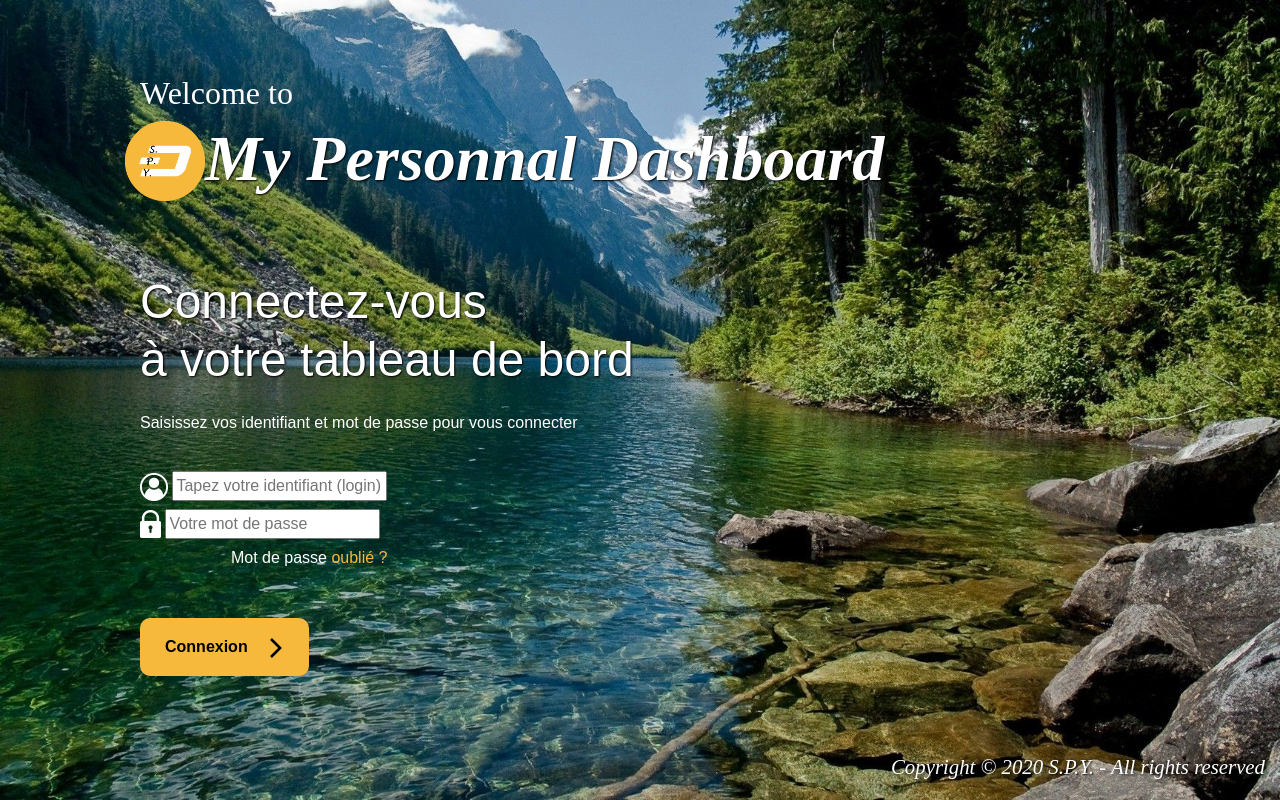
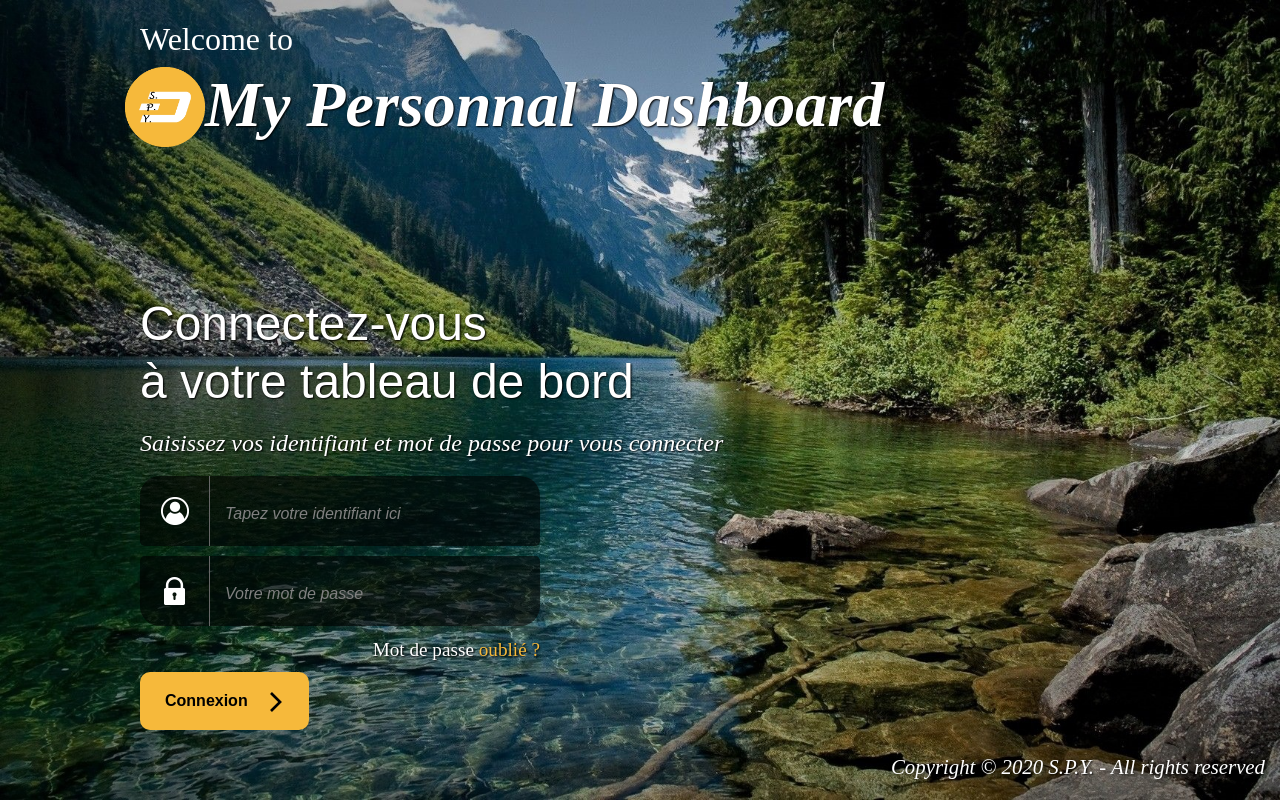
Before and after one commit to sergio-nunez-meneses/purchase-management-dashboard, a PHP site: page / in a window 1280 px wide. Run offline with PHP 8.4, Linux system fonts and the light colour scheme; some libraries are stand-ins or nearby versions.

Commit message:
modal Fooetr et RecupId

```diff
--- a/classes/controllers/UsersController.php
+++ b/classes/controllers/UsersController.php
@@ -52,5 +52,22 @@ class UsersController
       $_SESSION['logged'] = false;
   }
 
+  public static function check_mail_recup_id()
+  {
+      $check_mail = (new RecupIdModel())->test_User_Mail(htmlspecialchars($_POST['mailRecupId']));
+      if (isset($check_mail['email'])) {
+          // Les variables
+          $to = htmlspecialchars($_POST['mailRecupId']);
+          $subject = 'My Personnal Dashboard - Mes identifiant et mot de passe';
+          $message = 'Login : ' . $check_mail['login'] . ' // Mot de passe : ' . $check_mail['pwd'];
+          $headers = 'From: My Personnal Dashboard';
+          // Envoi de l'email
+          // mail($to, $subject, $message, $headers); // A CONFIGURER !
+      }
+      else {
+          $infoMail = "Adresse email inconnue ou erronée.";
+      }
+
+  }
 
 }
--- a/index.php
+++ b/index.php
@@ -28,6 +28,29 @@ try {
             throw new Exception('blablabla');
         }
     }
+
+    elseif (isset($_GET['mail'])) {
+      if ($_GET['mail'] == 'try') {
+        if (!empty(htmlspecialchars($_POST['mailRecupId']))) {
+
+            $mail_By_User = htmlspecialchars($_POST['mailRecupId']);
+
+            if (isset($mail_By_User)) {
+              UsersController::check_mail_recup_id();
+            }
+        }
+        else {
+            throw new Exception('Indiquez l\'e-mail que vous avez renseigné lors de la création de votre compte.');
+        }
+      }
+      elseif ($_GET['mail'] == 'OK') {
+        echo 'mail OK';
+      }
+      elseif ($_GET['mail'] == 'KO') {
+        echo 'mail KO';
+      }
+    }
+
     else {
         UsersController::sign_in();
     }
--- a/public/CSS/sign_inStyle.css
+++ b/public/CSS/sign_inStyle.css
@@ -8,14 +8,15 @@
   font-family: "Arial", "sans serif";
 }
 
+#titre {
+  flex-wrap: nowrap;
+  align-items: flex-start;
+}
+
 .contenu {
   margin-left: 10%;
   margin-top: auto;
   height: 90%;
-}
-
-main {
-
 }
 
 #logo {
@@ -33,7 +34,7 @@ h1, h2, h3, .instructions {
 h1 {
   font-style: italic;
   font-size: 4rem;
-  margin-bottom: 10%;
+  margin-bottom: 20%;
   font-family: "Helvetica LT Std", "sans serif";
   text-shadow: 1px 1px 2px black;
 }
@@ -50,12 +51,73 @@ h3 {
 }
 
 .instructions {
-  margin-top: 3%;
-  margin-bottom: 5%;
+  margin-top: 2%;
+  margin-bottom: 2%;
+  text-shadow: 1px 1px 2px black;
+  font-family: "Helvetica LT Std", "sans serif";
+  font-size: 1.5rem;
+  font-style: italic;
+  }
+
+/* Formulaire */
+
+.field {
+  width: 400px;
+  height: 70px;
+  margin-bottom: 10px;
 }
+
+.field input {
+  font-size: 1.5rem !important;
+  height: 70px !important;
+  border: 0px !important;
+  background-color: rgba(0, 0, 0, 0.6) !important;
+}
+
+::placeholder {
+  color: grey !important;
+  font-size: 1rem !important;
+  font-style: italic;
+}
+
+#user_login {
+  border-top-right-radius: 20px !important;
+  color: #f6b93b;
+}
+
+#user_password {
+  border-bottom-right-radius: 20px !important;
+  color: #f6b93b;
+}
+
+.field span {
+  background-color: rgba(0, 0, 0, 0.6);
+  /* border: 0px !important; */
+  border-left: 0px;
+  border-bottom: 0px;
+  border-top: 0px;
+  border-color: white;
+}
+
+#spanLogin {
+  width: 70px;
+  border-top-left-radius: 20px !important;
+  justify-content: center !important;
+}
+
+#spanPassword {
+  width: 70px;
+  border-bottom-left-radius: 20px !important;
+  justify-content: center !important;
+}
+
+/* Login ou MDP oublié */
 
 #oubli_form {
   text-align: right;
+  text-shadow: 1px 1px 2px black;
+  font-family: "Helvetica LT Std", "sans serif";
+  font-size: 1.2rem;
 }
 
 #oubli_form a {
--- /dev/null
+++ b/views/modalFooterSPY.php
@@ -0,0 +1,15 @@
+<div id="modalHeader" class="modal-header">
+    <h5 class="modal-title">S.P.Y. - Everything, Everywhere, Everytime...</h5>
+</div>
+<div id="modalBody" class="modal-body">
+    <h3>Who are we ?</h3>
+    <p>Click on our names below to see our LikedIn profiles.</p>
+    <a href="https://www.linkedin.com/in/sergio-nunez-meneses-826584a0/" target="_blank">Sergio NUNEZ MENESES</a> | <a href="https://www.linkedin.com/in/philippe-perechodov/" target="_blank">Philippe PERECHODOV</a> | <a href="https://www.linkedin.com/in/yacine-sbai/" target="_blank">Yacine SBAÏ</a>
+    <hr>
+    <h5>- Dashboard Project - <a href="https://www.accesscodeschool.fr" target="_blank">ACS</a> -</h5>
+    <p>Site created in HTML - CSS - PHP - MySQL - javascript</p>
+    <a id="github" href="https://github.com/sergio-nunez-meneses/purchase-management-dashboard" target="_blank"><i class="fab fa-github"></i></a>
+</div>
+<div id="modalFooter" class="modal-footer">
+    <button id="close" type="button" class="btn btn-secondary" data-dismiss="modal">Close</button>
+</div>
--- /dev/null
+++ b/views/modalRecupId.php
@@ -0,0 +1,16 @@
+<div id="modalHeader" class="modal-header">
+    <h5 class="modal-title">Identifiant ou mot de passe oublié ?</h5>
+</div>
+<div id="modalBody" class="modal-body">
+    <p>Renseignez votre e-mail ci-dessous.<br>
+    Vous les recevrez d'ici quelques instants à l'adresse e-mail renseignée.</p>
+    <form class="" action="index.php" method="post">
+        <div class="form-group">
+            <input name="mailRecupId" type="email" class="form-control" required="required" autocomplete="off" placeholder="Tapez votre e-mail" pattern=".*@.*[.].*">
+        </div>
+        <div id="modalFooter" class="modal-footer">
+            <button id="close" type="button" class="btn btn-secondary" data-dismiss="modal">Cancel</button>
+            <button id="close" type="submit" name="sendMyId" class="btn btn-secondary">Send</button>
+        </div>
+    </form>
+</div>
--- a/views/sign_inView.php
+++ b/views/sign_inView.php
@@ -4,6 +4,9 @@ $title = 'Dashboard ACS - Bienvenue';
 
 // Personnalisation du CCS propre à cette "view"
 $specialStyleCSS = '<link rel="stylesheet" type="text/css" href="public/CSS/sign_inStyle.css">';
+
+// Personnalisation du javascript propre à cette "view"
+$specialJS = null; // <script type="text/javascript"src="public/JS/scriptPersonnalisé.js"></script> ou mettre null si pas de script spécial
 
 // Contenu de cette "view"
 ob_start(); ?>
@@ -12,7 +15,7 @@ ob_start(); ?>
     <div class="contenu d-flex flex-column align-items-start justify-content-center">
         <header>
             <h3>Welcome to</h3>
-            <div class="row">
+            <div id="titre" class="row">
                 <div id="logo">
                     <img src="public/images/logo.png" class="responsive-img">
                 </div>
@@ -24,23 +27,26 @@ ob_start(); ?>
         </header>
 
         <main class="">
-            <form id="fields" class="" action="index.php?user=logged" method="post">
-                <div class="field">
-                    <label id="login_label" for="user_login"><img src="public/images/icone-user.png" class=""></label>
-                    <input type="text" name="user_login" id="user_login" required="required" autocomplete="off" placeholder="Tapez votre identifiant (login) ici"/>
+            <form class="" action="index.php?user=logged" method="post">
+                <div class="field input-group input-group-lg">
+                  <div class="input-group-prepend">
+                    <span id="spanLogin" class="input-group-text"><img src="public/images/icone-user.png"></span>
+                  </div>
+                  <input id="user_login" name="user_login" type="text" class="form-control" aria-label="Sizing example input" aria-describedby="inputGroup-sizing-lg" required="required" autocomplete="off" placeholder="Tapez votre identifiant ici">
                 </div>
 
-                <div class="field">
-                    <label id="password_label" for="user_password"><img src="public/images/icone-password.png" class=""></label>
-                    <input type="password" name="user_password" id="user_password" required="required" autocomplete="off" placeholder="Votre mot de passe"/>
+                <div class="field input-group input-group-lg">
+                  <div class="input-group-prepend">
+                    <span id="spanPassword" class="input-group-text"><img src="public/images/icone-password.png"></span>
+                  </div>
+                  <input id="user_password" name="user_password" type="password" class="form-control" aria-label="Sizing example input" aria-describedby="inputGroup-sizing-lg" required="required" autocomplete="off" placeholder="Votre mot de passe">
                 </div>
 
-
             <div id="oubli_form">
-                <a id="linkRecupId" href="#modalRecupId" class="modal-trigger">Mot de passe <span class="color">oublié ?</span></a>
+                <a id="linkRecupId" href="#modalRecupId" data-toggle="modal" class="modal-trigger">Mot de passe <span class="color">oublié ?</span></a>
             </div>
 
-            <button type="submit" class="btn button-submit button_form px-4 py-3 mt-5" id="btn_valide_connexion" onclick="valide_connexion(); return false;">
+            <button type="submit" class="btn button-submit button_form px-4 py-3 mt-2" id="btn_valide_connexion" onclick="valide_connexion(); return false;">
                 <span class="valid">Connexion</span>
                 <svg  class="arrow" version="1.1" xmlns="http://www.w3.org/2000/svg" xmlns:xlink="http://www.w3.org/1999/xlink" x="0px" y="0px"
                       width="16px" height="20px" viewBox="0 0 15.465 26" enable-background="new 0 0 15.465 26" xml:space="preserve">
@@ -53,42 +59,31 @@ ob_start(); ?>
     </div>
 
     <footer class="d-flex flex-row align-items-end justify-content-end">
-        <p>Copyright © 2020 <a id="spyDev" href="#modalSpyDev" data-toggle="modal" class="modal-trigger">S.P.Y.</a> - All rights reserved</p>
+        <p>Copyright © 2020 <a id="FooterSpy" href="#modalFooterSpy" data-toggle="modal" class="modal-trigger">S.P.Y.</a> - All rights reserved</p>
     </footer>
 
 </div>
 
 
 <!-- Modal du footer -->
-<div class="modal fade" id="modalSpyDev" tabindex="-1" aria-labelledby="exampleModalLabel" aria-hidden="true">
-  <div class="modal-dialog modal-dialog-centered">
-    <div class="modal-content">
-      <div id="modalHeader" class="modal-header">
-        <h5 class="modal-title">S.P.Y. - Everything, Everywhere, Everytime</h5>
-        <button type="button" class="close" data-dismiss="modal" aria-label="Close">
-          <span aria-hidden="true">&times;</span>
-        </button>
-      </div>
-      <div id="modalBody" class="modal-body">
-        <h3>Who are we ?</h3>
-        <p>Click on our names below to see our LikedIn profiles.</p>
-        <a href="https://www.linkedin.com/in/sergio-nunez-meneses-826584a0/" target="_blank">Sergio NUNEZ MENESES</a> | <a href="https://www.linkedin.com/in/philippe-perechodov/" target="_blank">Philippe PERECHODOV</a> | <a href="https://www.linkedin.com/in/yacine-sbai/" target="_blank">Yacine SBAÏ</a>
-        <hr>
-        <p>- Dashboard Project - <a href="https://www.accesscodeschool.fr" target="_blank">ACS</a> -</p>
-        <p>Site created in HTML - CSS - PHP - MySQL - javascript</p>
-        <a id="github" href="https://github.com/sergio-nunez-meneses/purchase-management-dashboard" target="_blank"><i class="fab fa-github"></i></a>
-      </div>
-      <div id="modalFooter" class="modal-footer">
-        <button id="close" type="button" class="btn btn-secondary" data-dismiss="modal">Close</button>
-      </div>
+<div class="modal fade" id="modalFooterSpy" tabindex="-1" aria-labelledby="modalSpyDev" aria-hidden="true">
+    <div class="modal-dialog modal-dialog-centered">
+        <div class="modal-content">
+            <?php
+                include('views/modalFooterSPY.php');
+            ?>
+        </div>
     </div>
-  </div>
 </div>
 
 <!-- Modal de l'oubli du login/password -->
-<div id="modalRecupId" class="modal">
-    <div class="modal-content">
-        <iframe src="/manager/recup_all_identifiants.php?v=mod"></iframe>
+<div class="modal fade" id="modalRecupId" tabindex="-1" role="dialog" aria-labelledby="modalRecupId" aria-hidden="true">
+    <div class="modal-dialog modal-dialog-centered">
+        <div class="modal-content">
+            <?php
+                include('views/modalRecupId.php');
+            ?>
+        </div>
     </div>
 </div>
 
--- a/views/template.php
+++ b/views/template.php
@@ -32,6 +32,7 @@
     <script src="https://stackpath.bootstrapcdn.com/bootstrap/4.4.1/js/bootstrap.min.js" integrity="sha384-wfSDF2E50Y2D1uUdj0O3uMBJnjuUD4Ih7YwaYd1iqfktj0Uod8GCExl3Og8ifwB6" crossorigin="anonymous"></script>
 
     <script type="text/javascript"src="public/JS/script.js"></script>
+    <?php echo $specialJS; ?>
 
   </body>
 
--- a/views/testView.php
+++ b/views/testView.php
@@ -1,6 +1,7 @@
 <?php
 $title = 'Dashboard ACS - Test';
 $specialStyleCSS = null;
+$specialJS = null;
 
 ob_start(); ?>
 
```
Also changed, not shown: other parts of public/CSS/sign_inStyle.css (+38 -21 lines), classes/database/Database.php (+10 -5 lines), classes/models/RecupIdModel.php (added, +13 -0 lines), public/images/sign_in_background(Original).jpg (added), public/images/sign_in_background.jpg.
